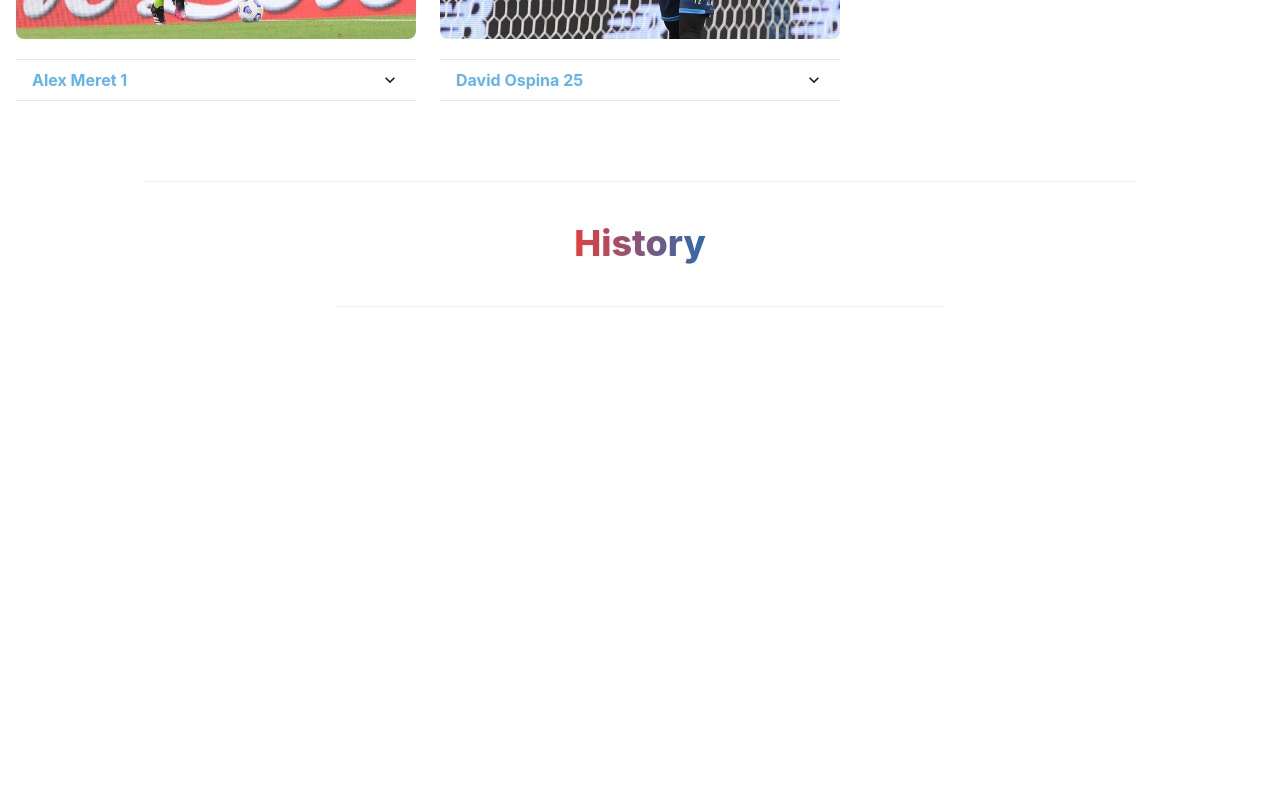
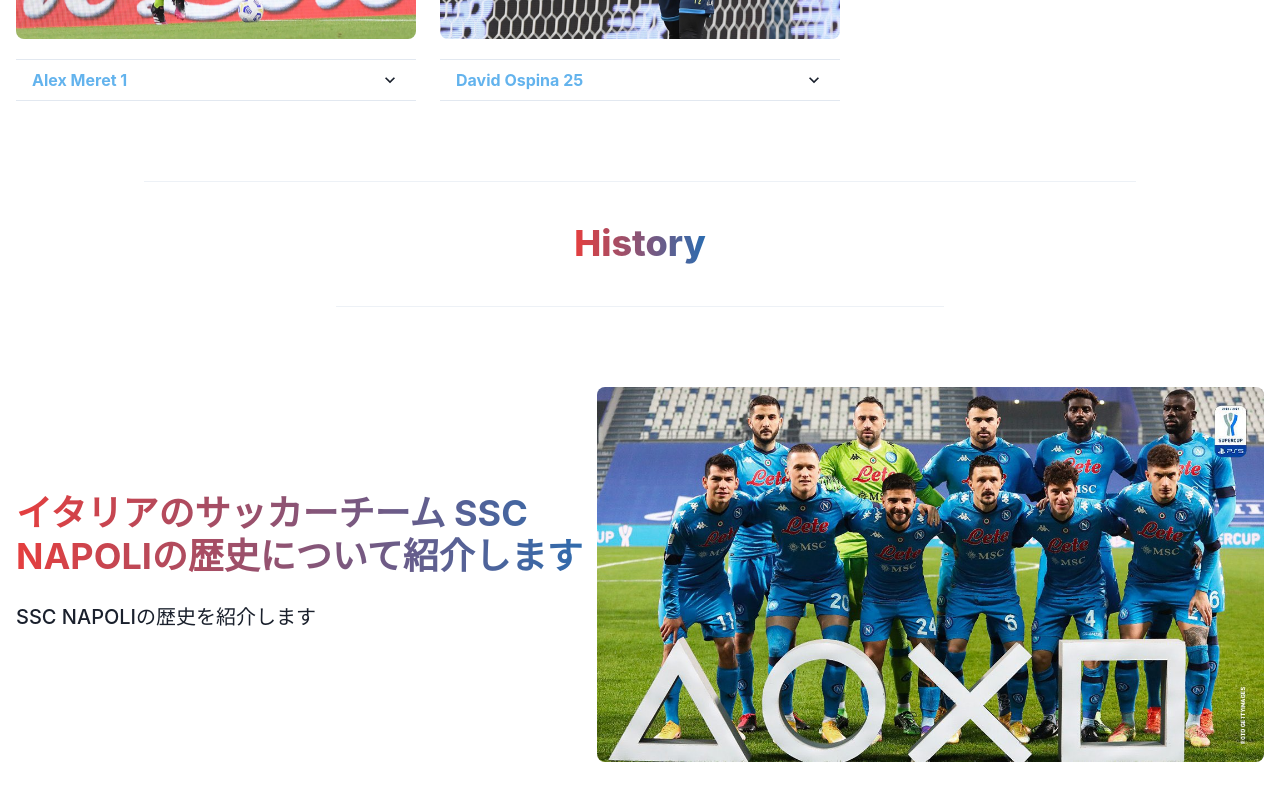
Before and after one commit to RickTurbo/napoli_site, a React (Create React App) app: page / in a window 1280 px wide. Shown: the part 4748-5548 px from the top of the page. Before the commit the page ends 5135 px from the top, so only its background shows below. Built offline with nearby package versions, Linux system fonts and the light colour scheme.

Commit message:
historyの追加

```diff
--- a/src/components/History.jsx
+++ b/src/components/History.jsx
@@ -1,5 +1,7 @@
 import { Box, Container, Divider, Flex, Heading } from "@chakra-ui/layout";
+import historyMember from "../assets/IMG_3607.JPG";
 import React from "react";
+import { Image } from "@chakra-ui/image";
 
 function History() {
   return (
@@ -20,11 +22,45 @@
           </Heading>
         </Flex>
       </Container>
-      <Container maxW='container.sm' mt={10}>
+      <Container maxW="container.sm" mt={10}>
         <Divider />
       </Container>
-      <Container maxW='container.xl'>
+      <Container maxW="container.xl">
+        <Flex
+          alignItems="center"
+          py="20"
+          flexDirection={{
+            sm: "column",
+            md: "row",
+            lg: "row",
+            xl: "row",
+            base: "column",
+          }}
+        >
+          <Box>
+            <Heading
+              bgGradient="linear(to-r, red.500,  blue.600)"
+              bgClip="text"
+            >
+              <Box>
+                イタリアのサッカーチーム SSC NAPOLIの歴史について紹介します
+              </Box>
+            </Heading>
+            <Box mt="6" fontWeight="medium" mb="6" fontSize="xl">
+              SSC NAPOLIの歴史を紹介します
+            </Box>
+          </Box>
 
+          <Box w="100%">
+            <Image
+              w="100%"
+              src={historyMember}
+              alt="members"
+              borderRadius="lg"
+              _hover={{opacity:0.9}}
+            />
+          </Box>
+        </Flex>
       </Container>
     </Box>
   );
--- a/src/components/Main.jsx
+++ b/src/components/Main.jsx
@@ -68,11 +68,11 @@
           mb={20}
           textAlign="center"
           fontSize={{
-            sm: "lg",
+            sm: "2xl",
             md: "4xl",
             lg: "4xl",
             xl: "4xl",
-            base: "lg",
+            base: "2xl",
           }}
         >
           イタリアのサッカーチーム SSC NAPOLIについて紹介します
```
Also changed, not shown: src/assets/IMG_3607.JPG (added).
